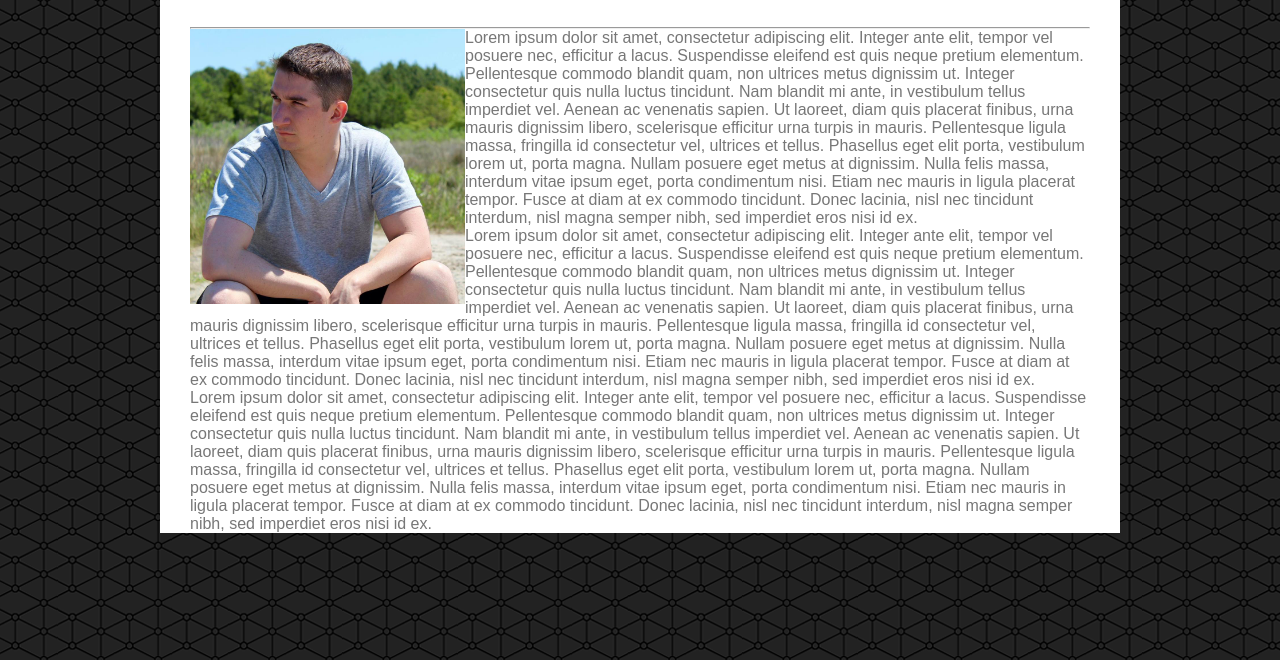
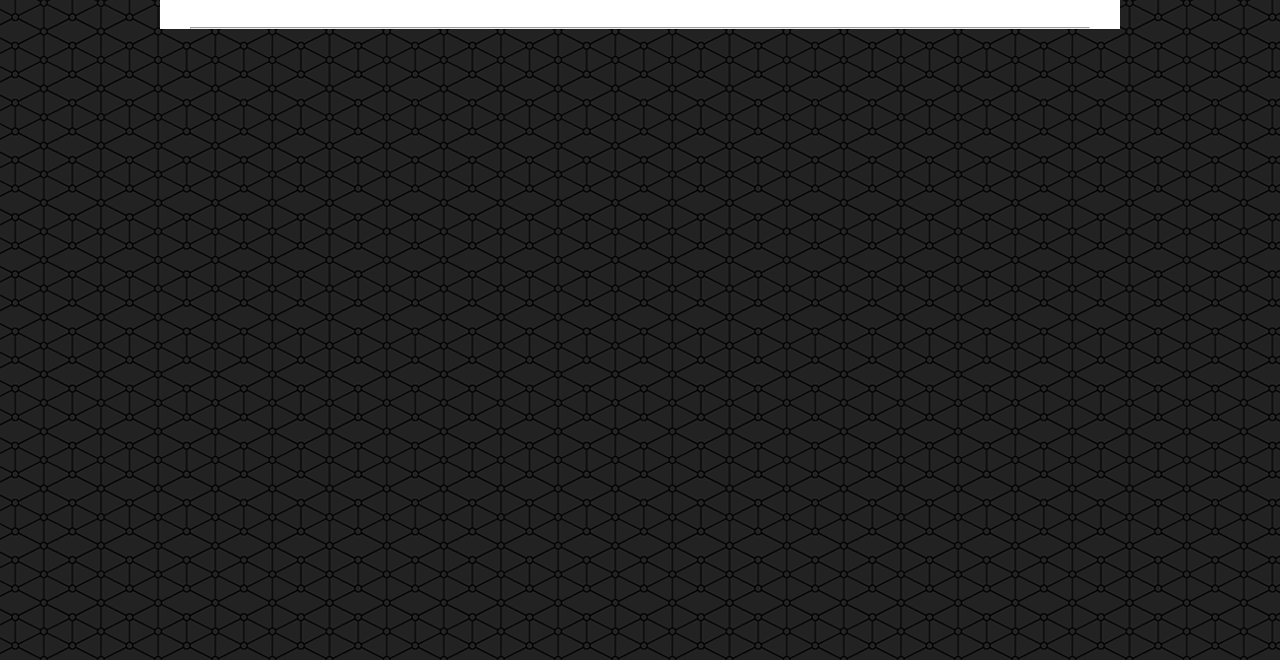
Before and after one commit to CodyRDavis/Basic-Portfolio, a plain HTML site: page contact.html in a window 1280 px wide. Shown: the part 140-800 px from the top of the page. Drawn offline with Linux system fonts and the light colour scheme.

Commit message:
updated Portfolio and Contact page to no longer have index's content.

```diff
--- a/contact.html
+++ b/contact.html
@@ -23,17 +23,7 @@
   <div class="content">
     <h1>About Me</h1>
     <hr>
-    <div class="bio">
-      <img class="profile-picture" src="./assets/images/photo-codydavis.jpg" alt ="Picture of Cody Davis">
-      <p>
-        Lorem ipsum dolor sit amet, consectetur adipiscing elit. Integer ante elit, tempor vel posuere nec, efficitur a lacus. Suspendisse eleifend est quis neque pretium elementum. Pellentesque commodo blandit quam, non ultrices metus dignissim ut. Integer consectetur quis nulla luctus tincidunt. Nam blandit mi ante, in vestibulum tellus imperdiet vel. Aenean ac venenatis sapien. Ut laoreet, diam quis placerat finibus, urna mauris dignissim libero, scelerisque efficitur urna turpis in mauris. Pellentesque ligula massa, fringilla id consectetur vel, ultrices et tellus. Phasellus eget elit porta, vestibulum lorem ut, porta magna. Nullam posuere eget metus at dignissim. Nulla felis massa, interdum vitae ipsum eget, porta condimentum nisi. Etiam nec mauris in ligula placerat tempor. Fusce at diam at ex commodo tincidunt. Donec lacinia, nisl nec tincidunt interdum, nisl magna semper nibh, sed imperdiet eros nisi id ex.
-      </p>
-      <p>
-        Lorem ipsum dolor sit amet, consectetur adipiscing elit. Integer ante elit, tempor vel posuere nec, efficitur a lacus. Suspendisse eleifend est quis neque pretium elementum. Pellentesque commodo blandit quam, non ultrices metus dignissim ut. Integer consectetur quis nulla luctus tincidunt. Nam blandit mi ante, in vestibulum tellus imperdiet vel. Aenean ac venenatis sapien. Ut laoreet, diam quis placerat finibus, urna mauris dignissim libero, scelerisque efficitur urna turpis in mauris. Pellentesque ligula massa, fringilla id consectetur vel, ultrices et tellus. Phasellus eget elit porta, vestibulum lorem ut, porta magna. Nullam posuere eget metus at dignissim. Nulla felis massa, interdum vitae ipsum eget, porta condimentum nisi. Etiam nec mauris in ligula placerat tempor. Fusce at diam at ex commodo tincidunt. Donec lacinia, nisl nec tincidunt interdum, nisl magna semper nibh, sed imperdiet eros nisi id ex.
-      </p>
-      <p>
-          Lorem ipsum dolor sit amet, consectetur adipiscing elit. Integer ante elit, tempor vel posuere nec, efficitur a lacus. Suspendisse eleifend est quis neque pretium elementum. Pellentesque commodo blandit quam, non ultrices metus dignissim ut. Integer consectetur quis nulla luctus tincidunt. Nam blandit mi ante, in vestibulum tellus imperdiet vel. Aenean ac venenatis sapien. Ut laoreet, diam quis placerat finibus, urna mauris dignissim libero, scelerisque efficitur urna turpis in mauris. Pellentesque ligula massa, fringilla id consectetur vel, ultrices et tellus. Phasellus eget elit porta, vestibulum lorem ut, porta magna. Nullam posuere eget metus at dignissim. Nulla felis massa, interdum vitae ipsum eget, porta condimentum nisi. Etiam nec mauris in ligula placerat tempor. Fusce at diam at ex commodo tincidunt. Donec lacinia, nisl nec tincidunt interdum, nisl magna semper nibh, sed imperdiet eros nisi id ex.
-        </p>
+    <div class="">
     </div>
   </div>
 </body>
```
Also changed, not shown: portfolio.html (+1 -11 lines).
